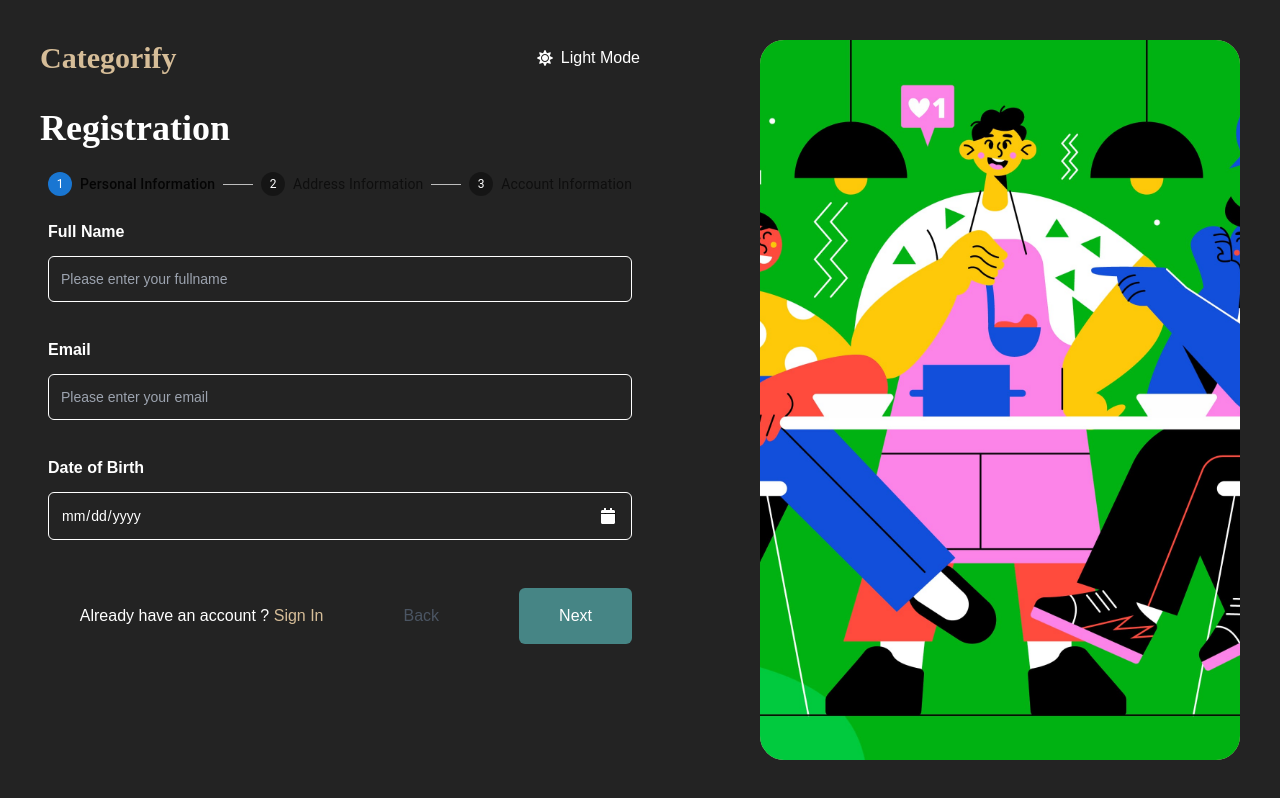
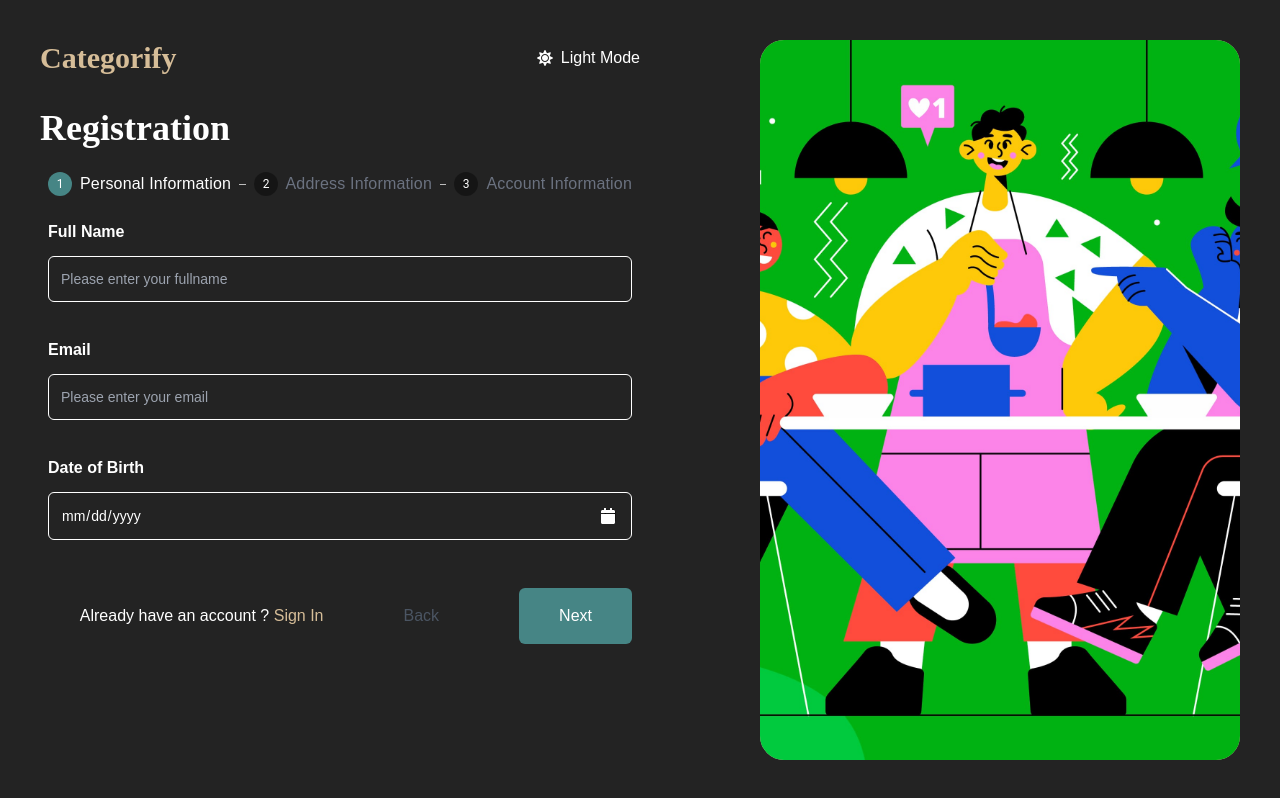
Before and after one commit to revou-fsse-5/module-4-juniarc, a React (Create React App) app: page /sign-up in a window 1280 px wide. Built offline with nearby package versions, Linux system fonts and the light colour scheme.

Commit message:
adjusment on style

```diff
--- a/src/components/auth/AuthStepper.tsx
+++ b/src/components/auth/AuthStepper.tsx
@@ -2,6 +2,7 @@ import React from 'react';
 import Stepper from '@mui/material/Stepper';
 import Step from '@mui/material/Step';
 import StepLabel from '@mui/material/StepLabel';
+import '../../styles/stepper.css'
 
 interface AuthStepperProps {
     activeStep: number,
--- a/src/styles/index.css
+++ b/src/styles/index.css
@@ -1,7 +1,6 @@
 @tailwind base;
 @tailwind components;
 @tailwind utilities;
-@import url('./stepper.css');
 
 @import url('https://fonts.googleapis.com/css2?family=Platypi:ital,wght@0,300..800;1,300..800&family=Poppins:ital,wght@0,100;0,200;0,300;0,400;0,500;0,600;0,700;0,800;0,900;1,100;1,200;1,300;1,400;1,500;1,600;1,700;1,800;1,900&display=swap');
 
```
